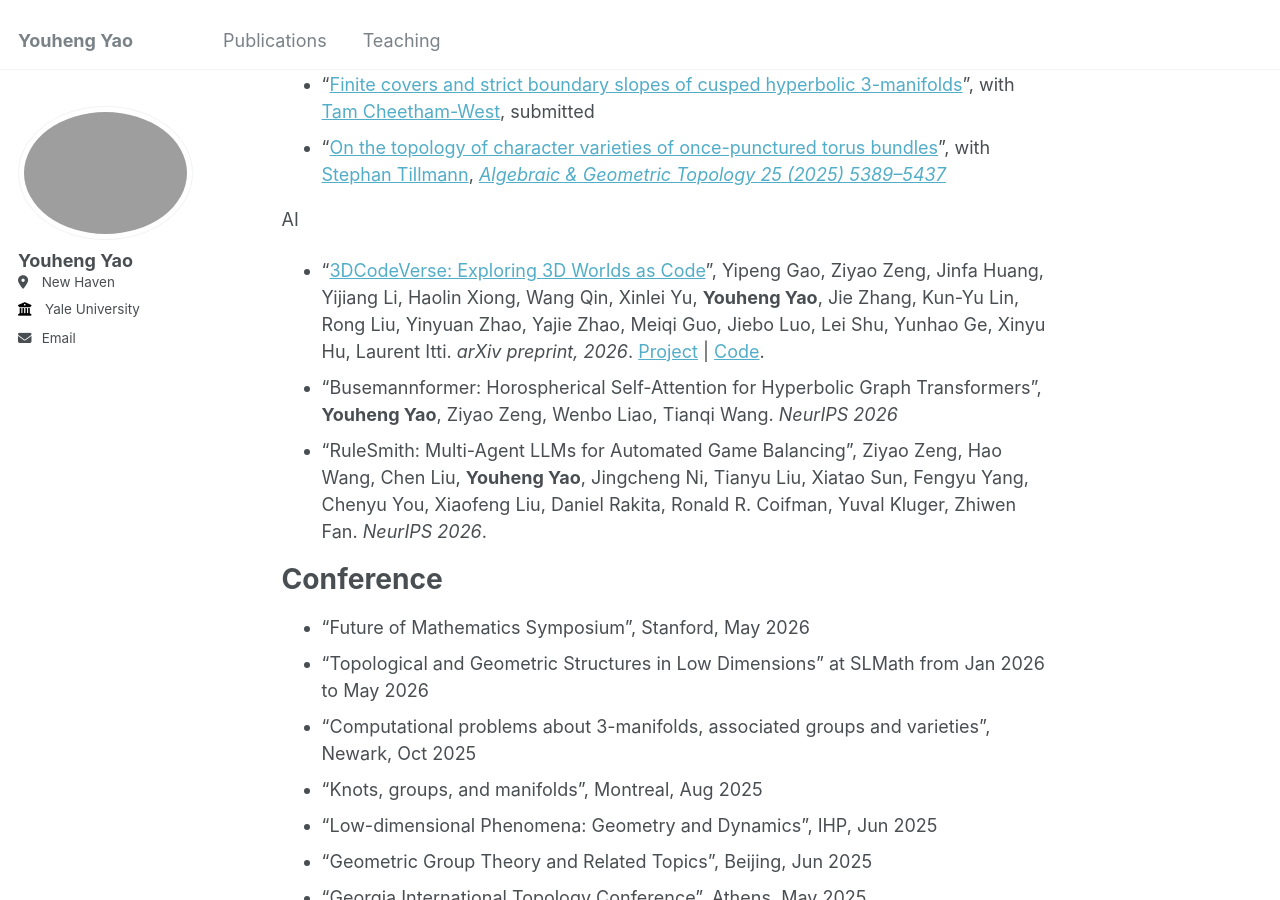
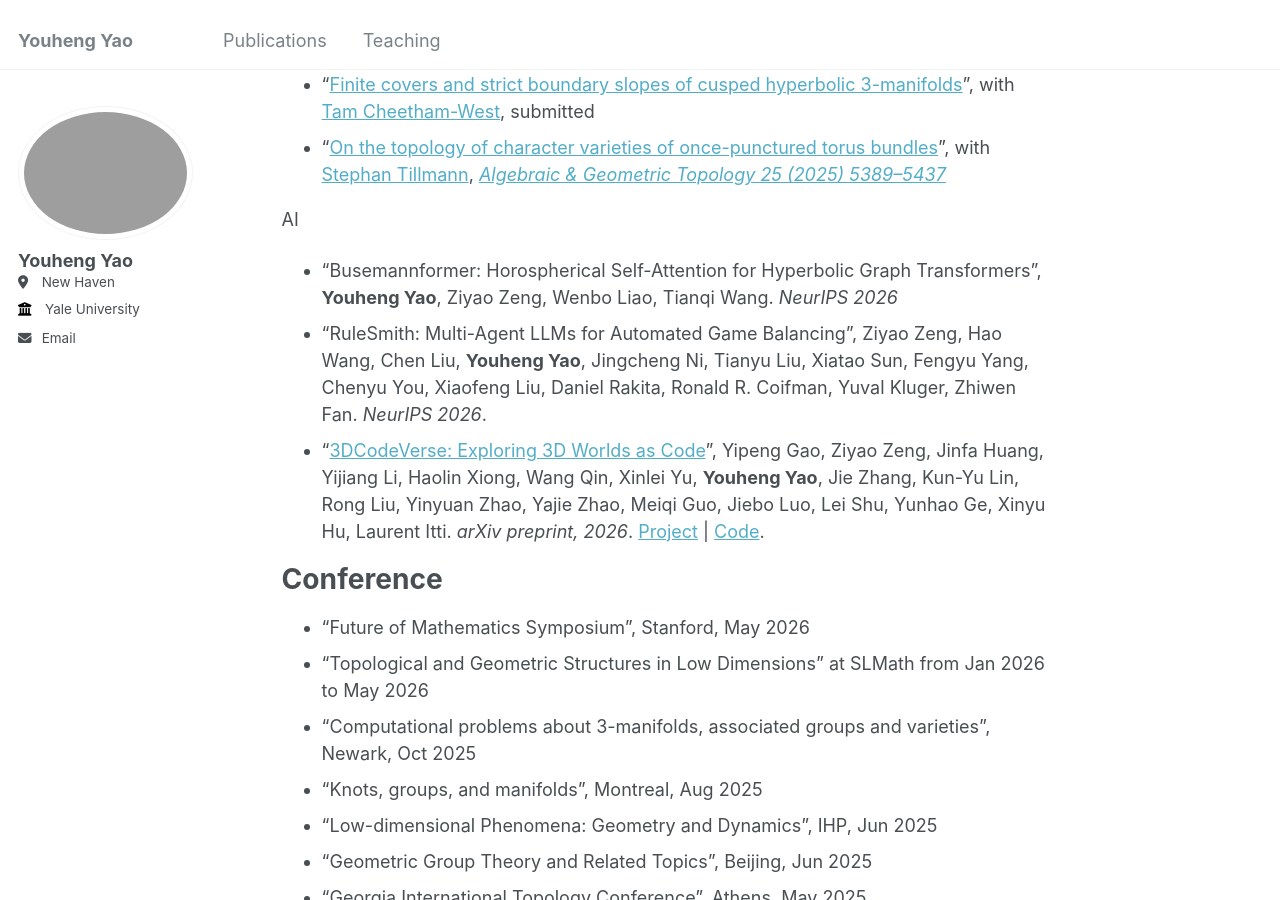
Before and after one commit to LionelYao/LionelYao.github.io, a Jekyll site: the page built from _pages/about.md, in a window 1280 px wide and 900 px high, scrolled down 670 px. Built offline with Jekyll 4.4.1, drawn with Linux system fonts in a browser that asks for light colours; a script that is not in the unit is left out.

```diff
--- a/_pages/about.md
+++ b/_pages/about.md
@@ -34,12 +34,13 @@ Mathematics
 - "[On the topology of character varieties of once-punctured torus bundles](https://arxiv.org/abs/2206.14954)", with [Stephan Tillmann](https://www.maths.usyd.edu.au/u/tillmann/index.html), *[Algebraic & Geometric Topology 25 (2025) 5389–5437](https://msp.org/agt/2025/25-9/p05.xhtml)*
 
 AI
-- "[3DCodeVerse: Exploring 3D Worlds as Code](https://arxiv.org/abs/2610.22341)", Yipeng Gao, Ziyao Zeng, Jinfa Huang, Yijiang Li, Haolin Xiong, Wang Qin, Xinlei Yu, **Youheng Yao**, Jie Zhang, Kun-Yu Lin, Rong Liu, Yinyuan Zhao, Yajie Zhao, Meiqi Guo, Jiebo Luo, Lei Shu, Yunhao Ge, Xinyu Hu, Laurent Itti.
-  *arXiv preprint, 2026*. [Project](https://3dcodeverse.com/) | [Code](https://github.com/gaoypeng/3dcodeverse).
+
 - "Busemannformer: Horospherical Self-Attention for Hyperbolic Graph Transformers", **Youheng Yao**, Ziyao Zeng, Wenbo Liao, Tianqi Wang.
   *NeurIPS 2026*
 - "RuleSmith: Multi-Agent LLMs for Automated Game Balancing", Ziyao Zeng, Hao Wang, Chen Liu, **Youheng Yao**, Jingcheng Ni, Tianyu Liu, Xiatao Sun, Fengyu Yang, Chenyu You, Xiaofeng Liu, Daniel Rakita, Ronald R. Coifman, Yuval Kluger, Zhiwen Fan.
   *NeurIPS 2026*.
+- "[3DCodeVerse: Exploring 3D Worlds as Code](https://arxiv.org/abs/2610.22341)", Yipeng Gao, Ziyao Zeng, Jinfa Huang, Yijiang Li, Haolin Xiong, Wang Qin, Xinlei Yu, **Youheng Yao**, Jie Zhang, Kun-Yu Lin, Rong Liu, Yinyuan Zhao, Yajie Zhao, Meiqi Guo, Jiebo Luo, Lei Shu, Yunhao Ge, Xinyu Hu, Laurent Itti.
+  *arXiv preprint, 2026*. [Project](https://3dcodeverse.com/) | [Code](https://github.com/gaoypeng/3dcodeverse).
 
 Conference
 ======
```
